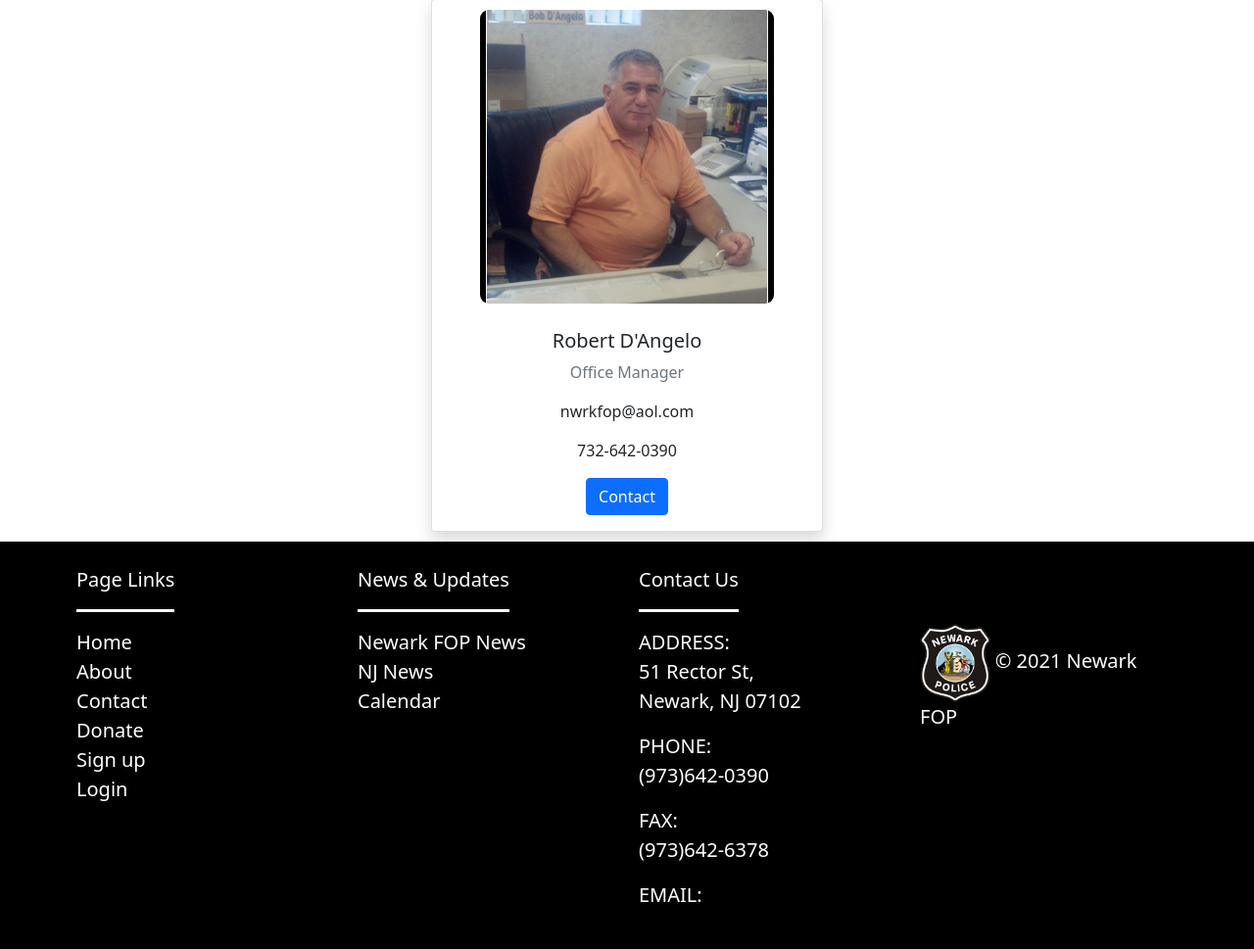
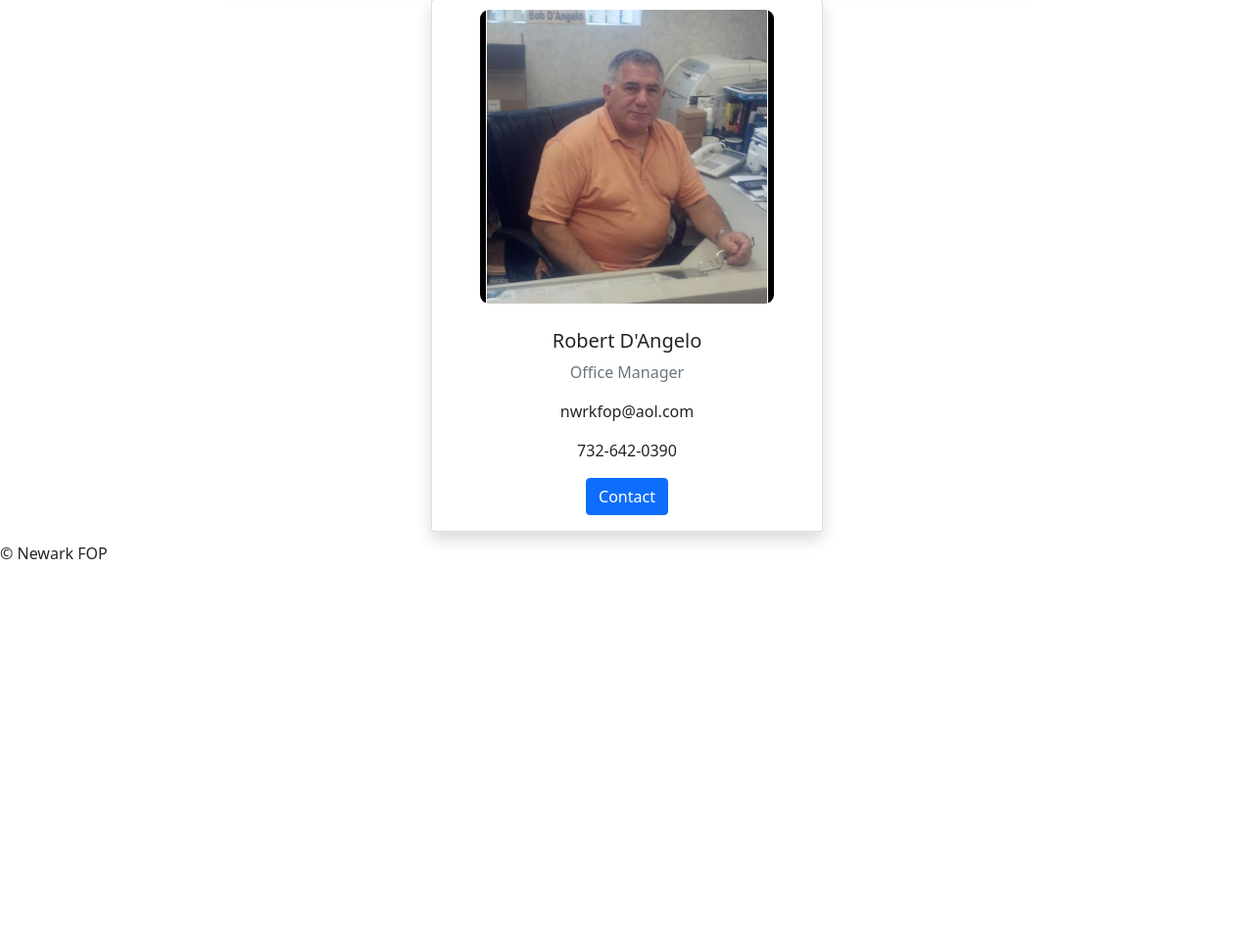
Before and after one commit to gajeraYash/NFOP-app, a Django app: page /about in a window 1280 px wide. Shown: the part 1713-2682 px from the top of the page at 98% size. After the commit the page ends 2284 px from the top, so only its background shows below. Run offline with Django 3.2, Linux system fonts and the light colour scheme; some libraries are stand-ins or nearby versions.

Commit message:
Revert "footer"

```diff
--- a/templates/app/partials/footer.html
+++ b/templates/app/partials/footer.html
@@ -1,59 +1,3 @@
-
-<nav class="footer full-background text-white" style="background-color:black;">
-    <br>
-    <div class="container px-md-2">
-        <div class="row justify-content-center">
-            <style>
-                .ho{color:white;}
-                .line{
-                    padding-bottom:15px;
-                    border-bottom-style:solid;
-                    border-bottom-width: 3.1px;
-                    width: fit-content;
-                }
-                .ho:hover{background-color: white;}
-            </style>
-          <div class="col-md-3">
-            <p class="line fs-5">Page Links</p>
-            <ul class="list-unstyled fs-5">
-                <li><a href="{% url 'app:index' %}" class="ho text-decoration-none">Home</a></li>
-                <li><a href="{% url 'app:about' %}" class="ho text-decoration-none">About</a></li>
-                <li><a href="{% url 'app:contact' %}" class="ho text-decoration-none">Contact</a></li>
-                <li><a href="{% url 'app:donate' %}" class="ho text-decoration-none">Donate</a></li>
-                <li><a href="{% url 'app:signup' %}" class="ho text-decoration-none">Sign up</a></li>
-                <li><a href="{% url 'app:login' %}" class="ho text-decoration-none">Login</a></li>
-            </ul>
-          </div>
-          <div class="col-md-3 fs-5">
-            <p class="line">News & Updates </p>
-            <ul class="list-unstyled fs-5">
-                <li><a href="" class="ho text-decoration-none">Newark FOP News</a></li>
-                <li><a href="http://www.nj.com" target="_blank" class="ho text-decoration-none">NJ News</a></li>
-                <li><a href="" class="ho text-decoration-none">Calendar</a></li>
-            </ul>
-          </div>
-          <div class="col-md-3 fs-5">
-            <p class="line">Contact Us </p>
-            <p>ADDRESS:<br> 51 Rector St,<br> Newark, NJ 07102</p>
-            <p>PHONE: <br>(973)642-0390 </p>
-            <p>FAX: <br>(973)642-6378 </p>
-            <p>EMAIL:</p>
-          </div>
-          <div class="col-md-3 fs-5">
-            <br><br>
-            <img src="/static/assets/logos/plogo.png" class=""
-             style="height:80px;">
-
-            &copy;
-             <script>document.write(new Date().getFullYear())</script>
-             Newark FOP
-
-
-
-      </div>
-        </div>
-        <br>
-
-
-      </div>
+<nav class="footer">
+    &copy; Newark FOP
 </nav>
```
Also changed, not shown: static/css/app/login 2.css (deleted, +0 -20 lines), templates/email/forgot_username 2.txt (deleted, +0 -11 lines), templates/email/reset_password 2.txt (deleted, +0 -13 lines), 3 other files.
